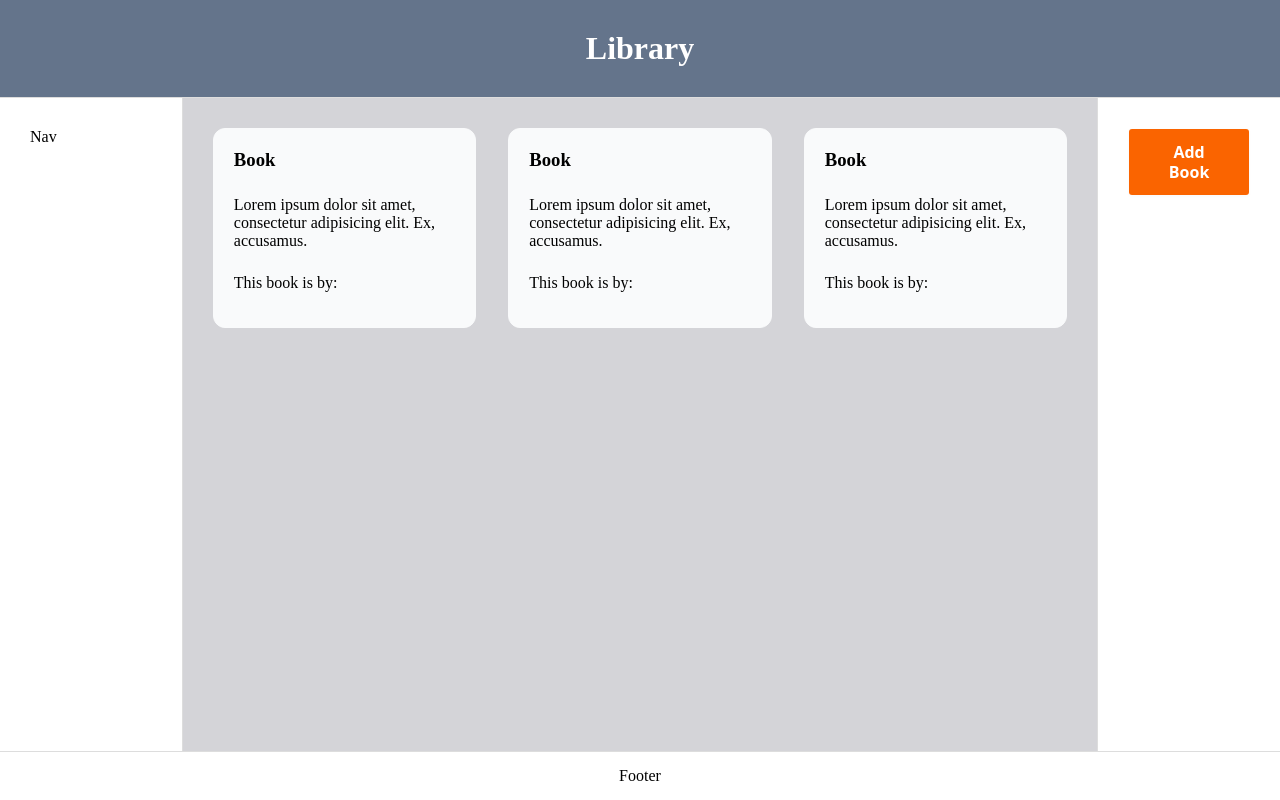
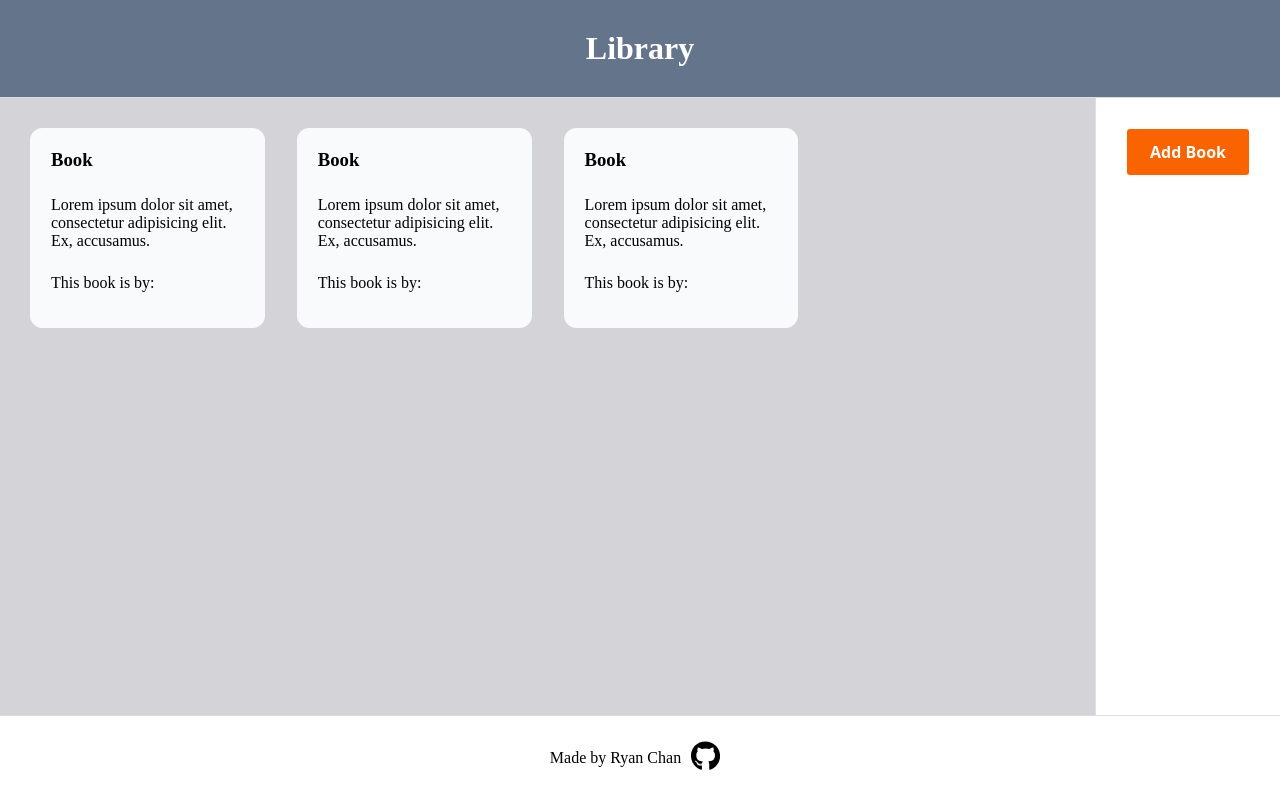
Before and after one commit to TwelveStacks/TOP-library, a plain HTML site: page index.html in a window 1280 px wide. Drawn offline with Linux system fonts and the light colour scheme.

Commit message:
Added footer

```diff
--- a/index.html
+++ b/index.html
@@ -12,7 +12,6 @@
       <header>
         <h1>Library</h1>
       </header>
-      <nav>Nav</nav>
       <article>
         <div class="book-container">
           <div class="book">
@@ -48,7 +47,7 @@
               <form class="form" method="dialog">
                 <input type="text" placeholder="Title" required />
                 <input type="text" placeholder="Author" required />
-                <input type="number" placeholder="# of pages" required />
+                <input type="number" placeholder="Pages" required />
                 <div class="checkbox-container">
                   <label for="read">Read</label>
                   <input type="checkbox" name="read" class="read-checkbox" />
@@ -62,7 +61,22 @@
       <aside>
         <button class="button" id="add-book">Add Book</button>
       </aside>
-      <footer>Footer</footer>
+      <footer>
+        Made by Ryan Chan
+        <a href="https://github.com/TwelveStacks" target="_blank">
+          <svg
+            xmlns="http://www.w3.org/2000/svg"
+            height="1em"
+            viewBox="0 0 496 512"
+            class="fa fa-github"
+          >
+            <!--! Font Awesome Free 6.4.0 by @fontawesome - https://fontawesome.com License - https://fontawesome.com/license (Commercial License) Copyright 2023 Fonticons, Inc. -->
+            <path
+              d="M165.9 397.4c0 2-2.3 3.6-5.2 3.6-3.3.3-5.6-1.3-5.6-3.6 0-2 2.3-3.6 5.2-3.6 3-.3 5.6 1.3 5.6 3.6zm-31.1-4.5c-.7 2 1.3 4.3 4.3 4.9 2.6 1 5.6 0 6.2-2s-1.3-4.3-4.3-5.2c-2.6-.7-5.5.3-6.2 2.3zm44.2-1.7c-2.9.7-4.9 2.6-4.6 4.9.3 2 2.9 3.3 5.9 2.6 2.9-.7 4.9-2.6 4.6-4.6-.3-1.9-3-3.2-5.9-2.9zM244.8 8C106.1 8 0 113.3 0 252c0 110.9 69.8 205.8 169.5 239.2 12.8 2.3 17.3-5.6 17.3-12.1 0-6.2-.3-40.4-.3-61.4 0 0-70 15-84.7-29.8 0 0-11.4-29.1-27.8-36.6 0 0-22.9-15.7 1.6-15.4 0 0 24.9 2 38.6 25.8 21.9 38.6 58.6 27.5 72.9 20.9 2.3-16 8.8-27.1 16-33.7-55.9-6.2-112.3-14.3-112.3-110.5 0-27.5 7.6-41.3 23.6-58.9-2.6-6.5-11.1-33.3 2.6-67.9 20.9-6.5 69 27 69 27 20-5.6 41.5-8.5 62.8-8.5s42.8 2.9 62.8 8.5c0 0 48.1-33.6 69-27 13.7 34.7 5.2 61.4 2.6 67.9 16 17.7 25.8 31.5 25.8 58.9 0 96.5-58.9 104.2-114.8 110.5 9.2 7.9 17 22.9 17 46.4 0 33.7-.3 75.4-.3 83.6 0 6.5 4.6 14.4 17.3 12.1C428.2 457.8 496 362.9 496 252 496 113.3 383.5 8 244.8 8zM97.2 352.9c-1.3 1-1 3.3.7 5.2 1.6 1.6 3.9 2.3 5.2 1 1.3-1 1-3.3-.7-5.2-1.6-1.6-3.9-2.3-5.2-1zm-10.8-8.1c-.7 1.3.3 2.9 2.3 3.9 1.6 1 3.6.7 4.3-.7.7-1.3-.3-2.9-2.3-3.9-2-.6-3.6-.3-4.3.7zm32.4 35.6c-1.6 1.3-1 4.3 1.3 6.2 2.3 2.3 5.2 2.6 6.5 1 1.3-1.3.7-4.3-1.3-6.2-2.2-2.3-5.2-2.6-6.5-1zm-11.4-14.7c-1.6 1-1.6 3.6 0 5.9 1.6 2.3 4.3 3.3 5.6 2.3 1.6-1.3 1.6-3.9 0-6.2-1.4-2.3-4-3.3-5.6-2z"
+            />
+          </svg>
+        </a>
+      </footer>
     </div>
   </body>
 </html>
--- a/styles.css
+++ b/styles.css
@@ -4,7 +4,7 @@
 
 .grid-container {
     display: grid;
-    grid-template-columns: 1fr 5fr 1fr;
+    grid-template-columns: 1fr auto;
     grid-template-rows: auto 1fr auto;
     min-height: 100vh;
 }
@@ -29,7 +29,7 @@ article {
 
 .book-container {
     display: grid;
-    grid-template-columns: repeat(auto-fit, minmax(200px, 1fr));
+    grid-template-columns: repeat(auto-fill, minmax(200px, 1fr));
     grid-auto-rows: 200px;
     gap: 2rem;
     padding: 30px;
@@ -194,3 +194,18 @@ footer {
     box-shadow: rgba(0, 0, 0, .06) 0 2px 4px;
     transform: translateY(0);
 }
+
+.fa-github{
+    margin: 10px;
+    font-size: 30px;
+}
+
+footer {
+    display: flex;
+    justify-content: center;
+    align-items: center;
+}
+
+footer svg:hover {
+    filter: invert(15%) sepia(85%) saturate(2883%) hue-rotate(348deg) brightness(122%) contrast(94%);
+}
```
